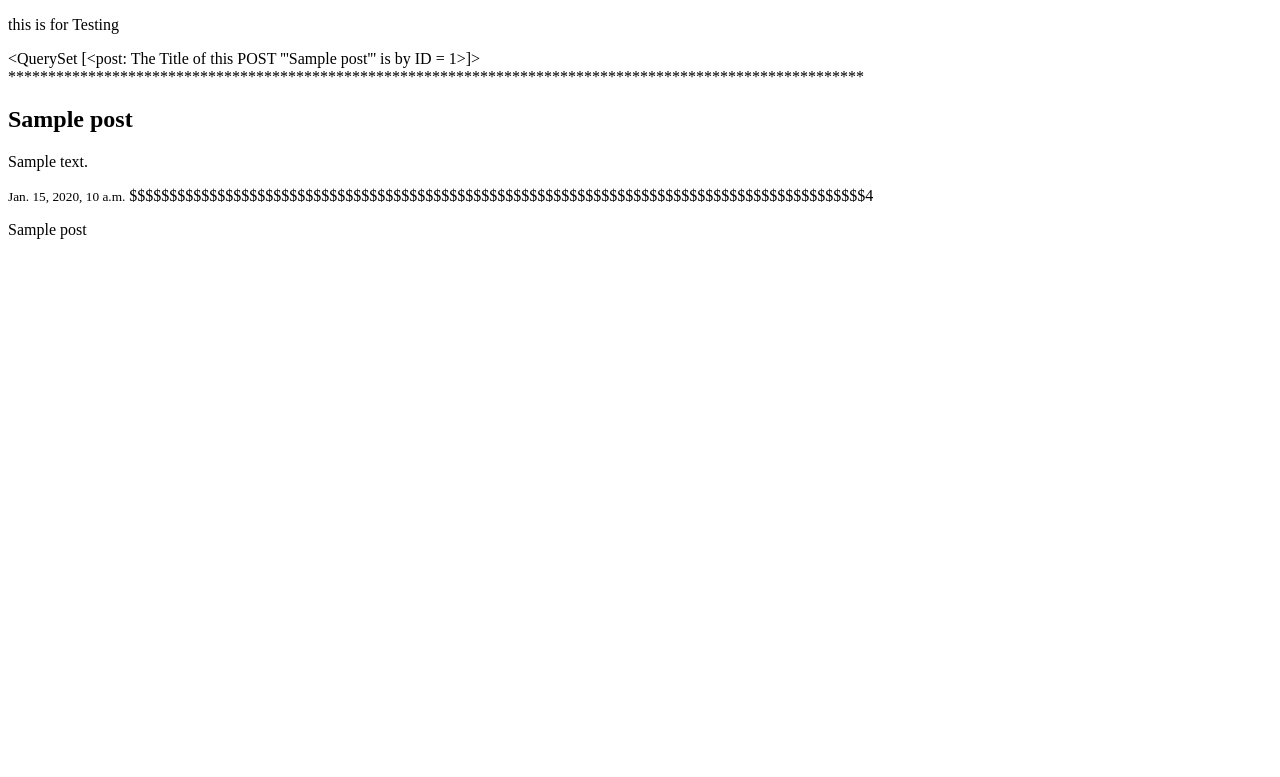
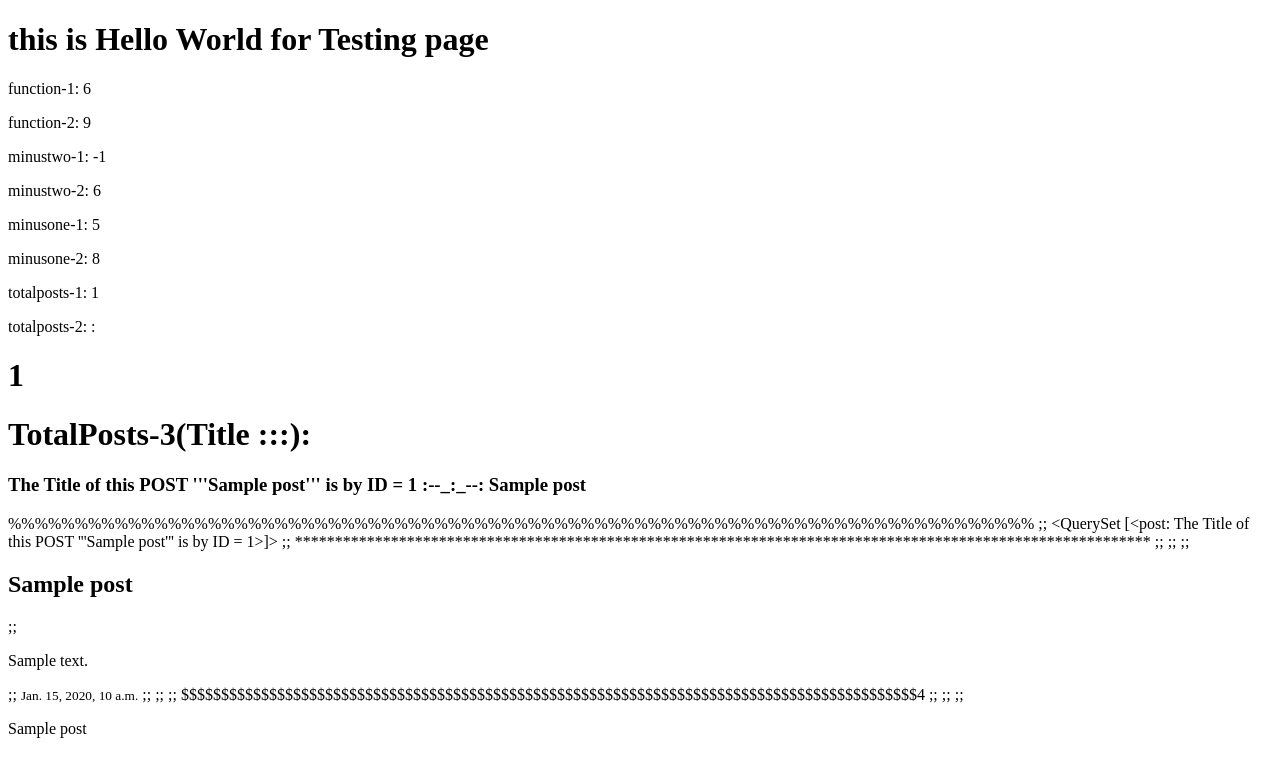
Before and after one commit to sabermodirian/mySite, a Django app: template templates/test.html in a window 1280 px wide. Shown: the top 777 px of the page. Run offline with Django 3.2, Linux system fonts and the light colour scheme; tables that the repository leaves empty hold one stand-in row (values such as "Sample post"); the template is opened without the code that fills it: values that come from a table or form of the project are taken from there, most other values are stand-ins (such as "Sample title", 1, 10 or a date in 2020).

Commit message:
simple_tagُ تگ های ساده
 Simple tags used for basic categorization and organization within the project.
If you have any more requests or need further details, feel free to let me know!

```diff
--- a/blog/templatetags/blog_tags.py
+++ b/blog/templatetags/blog_tags.py
@@ -1,3 +1,29 @@
 from django import template
 
 register = template.Library()
+
+
+@register.simple_tag
+def function(a=4):
+    return a+2
+
+
+register.simple_tag(lambda x: x - 2, name="minustwo")
+
+
+@register.simple_tag(name='minusone')
+def some_function(value=6):
+    return value - 1
+
+
+from blog.models import post
+
+@register.simple_tag(name="totalposts")
+def totalposts():
+    posts = post.objects.filter(status=1).count()
+    return posts
+
+@register.simple_tag(name="posts")
+def totalposts():
+    posts = post.objects.filter(status=1)
+    return posts
--- a/blog/urls.py
+++ b/blog/urls.py
@@ -7,4 +7,5 @@ urlpatterns = [
     path('', blog_view , name='index'),
     path('<int:pid>', blog_single , name='single'),
     #path('post-<int:pid>', test, name='test')
+    path('test', test, name='test')
     ]
--- a/templates/blog/blog-single.html
+++ b/templates/blog/blog-single.html
@@ -1,6 +1,6 @@
 {% extends "base.html" %}
  {% load static %}
- {% load blog_tags %}
+ {% load blog_tags %}  # MY Template Tag
   {% block content %}
 <!-- start banner Area -->
 
--- a/templates/test.html
+++ b/templates/test.html
@@ -1,3 +1,4 @@
+{% load  blog_tags %}
 <!DOCTYPE html>
 <html lang="en">
   <head>
@@ -6,25 +7,48 @@
     <title>Test</title>
   </head>
   <body>
-    <p>this is for Testing</p>
-    {{posts}}
-    ***********************************************************************************************************
-    {% for post in posts %}
-      {% if post.status == 0 %}
-        <P>Not published yet</P>
-      {% else %}
-        <h2>{{post.title}}</h2>
-        <p>{{post.content}}</p>
-        <small>{{post.published_date}}</small>
-      {% endif %}
+
+<H1>this is Hello World for Testing page</H1>
+    <p>function-1: {% function  %}</p>
+
+    <p>function-2: {% function 7 %}</p>
+
+    <p>minustwo-1: {% minustwo 1 %}</p>
+
+    <p>minustwo-2: {% minustwo 8 %}</p>
+
+    <p>minusone-1: {% minusone  %}</p>
+
+    <p>minusone-2: {% minusone 9 %}</p>
+
+    <p>totalposts-1: {% totalposts  %}</p>
+
+    <p>totalposts-2: {% totalposts as tp %}:<h1>{{tp}}</h1></p>
+
+    <p><h1>TotalPosts-3(Title :::):</h1> {% posts as ttlpstS %}</p>
+    {% for post in ttlpstS %}
+      <p><h3>{{post}}   :--_:_--:   {{post.title}}  </h3></p>
     {% endfor %}
-    $$$$$$$$$$$$$$$$$$$$$$$$$$$$$$$$$$$$$$$$$$$$$$$$$$$$$$$$$$$$$$$$$$$$$$$$$$$$$$$$$$$$$$$$$$$$4
-    <!-- <p>{{name}}</p>
-    <p>{{family_name}}</p>
-    <p>{{published_date}}</p>
-    <p>{{age}}</p> -->
-    <!-- <p>{{pid}}</p> -->
-     <P>{{post.title}}</P>
+%%%%%%%%%%%%%%%%%%%%%%%%%%%%%%%%%%%%%%%%%%%%%%%%%%%%%%%%%%%%%%%%%%%%%%%%%%%%%
+
+    ;; {{posts}}
+    ;; ***********************************************************************************************************
+    ;; {% for post in posts %}
+    ;;   {% if post.status == 0 %}
+    ;;     <P>Not published yet</P>
+    ;;   {% else %}
+    ;;     <h2>{{post.title}}</h2>
+    ;;     <p>{{post.content}}</p>
+    ;;     <small>{{post.published_date}}</small>
+    ;;   {% endif %}
+    ;; {% endfor %}
+    ;; $$$$$$$$$$$$$$$$$$$$$$$$$$$$$$$$$$$$$$$$$$$$$$$$$$$$$$$$$$$$$$$$$$$$$$$$$$$$$$$$$$$$$$$$$$$$4
+    ;; <!-- <p>{{name}}</p>
+    ;; <p>{{family_name}}</p>
+    ;; <p>{{published_date}}</p>
+    ;; <p>{{age}}</p> -->
+    ;; <!-- <p>{{pid}}</p> -->
+    ;;  <P>{{post.title}}</P>
 
 
   </body>
```
Also changed, not shown: blog/views.py (+7 -4 lines).
